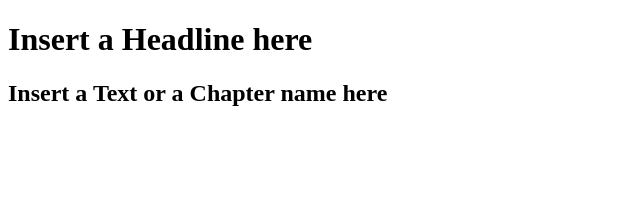
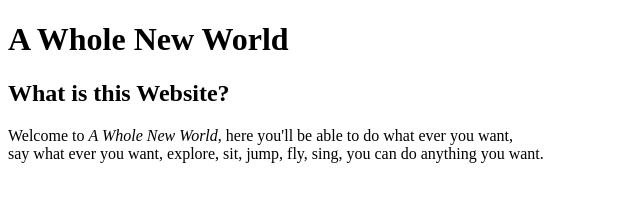
Before and after one commit to AlainD9/githubChallenge1, a plain HTML site: page index.html in a window 1280 px wide. Shown: the whole page, without its empty margins (0-640 px from the left). Drawn offline with Linux system fonts and the light colour scheme.

Commit message:
A Whole New code (kek)

```diff
--- a/index.html
+++ b/index.html
@@ -1,15 +1,28 @@
 <!DOCTYPE html>
 <html>
     <head>
-        <title>New Title</title>
+
+        <meta name="viewport" content="width=device-width, initial-scale=1.0" />
+        <title>A Whole New World</title>
+        <meta name="description" content="description"/>
+        <meta name="author" content="Alain D9" />
+        <meta name="keywords" content="keywords" />
+        <link rel="stylesheet" href="./stylesheet.css" type="text/css" />
+        <style type="text/css">.body { width: auto; }</style>
+
     </head>
     <body>
+
         <h1>
-            Insert a Headline here
+            A Whole New World
         </h1>
         <h2>
-            Insert a Text or a Chapter name here
+            What is this Website?
         </h2>
+        <p>
+            Welcome to <i>A Whole New World</i>, here you'll be able to do what ever you want,</br>
+            say what ever you want, explore, sit, jump, fly, sing, you can do anything you want.
+        </p>
+
     </body>
-
 </html>
```
